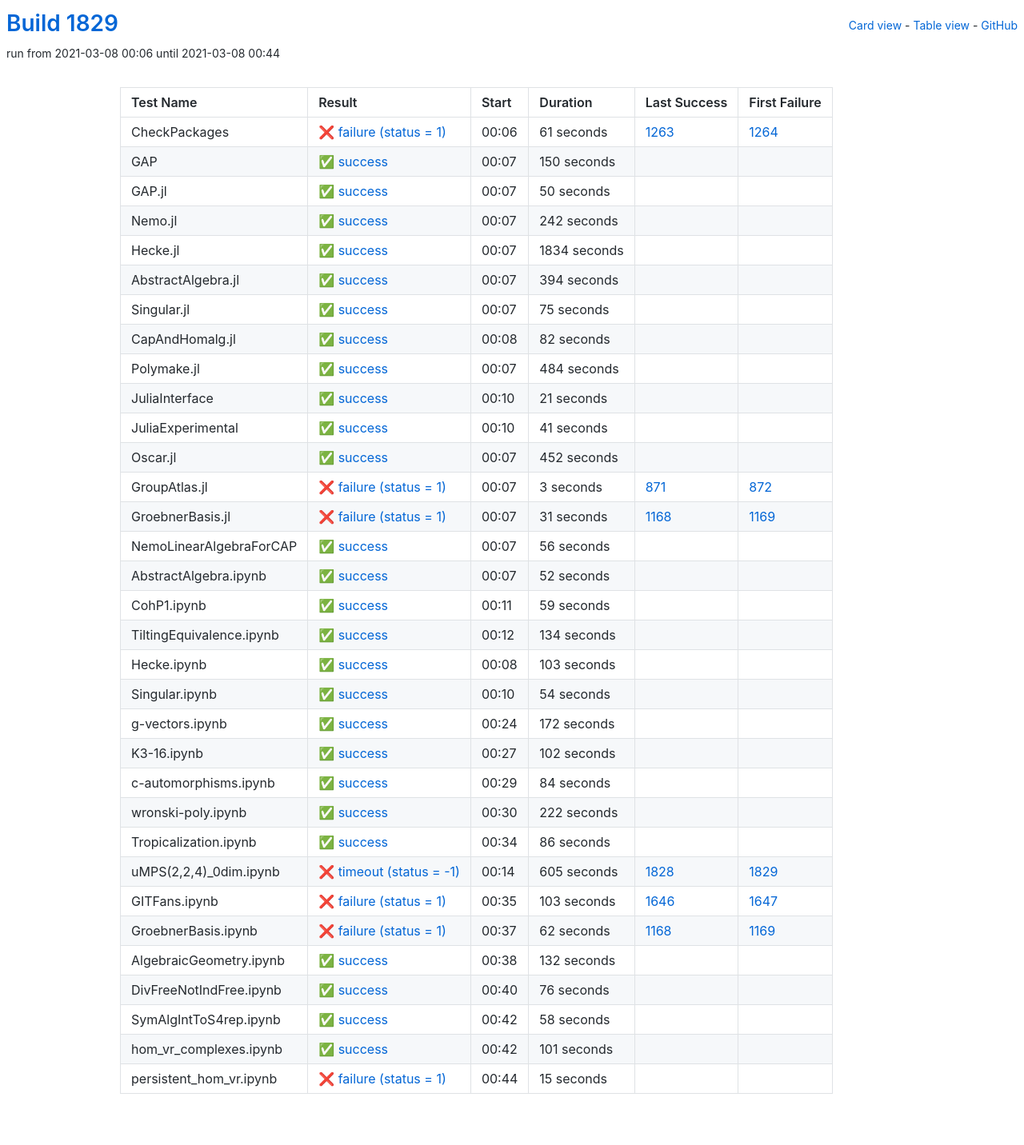
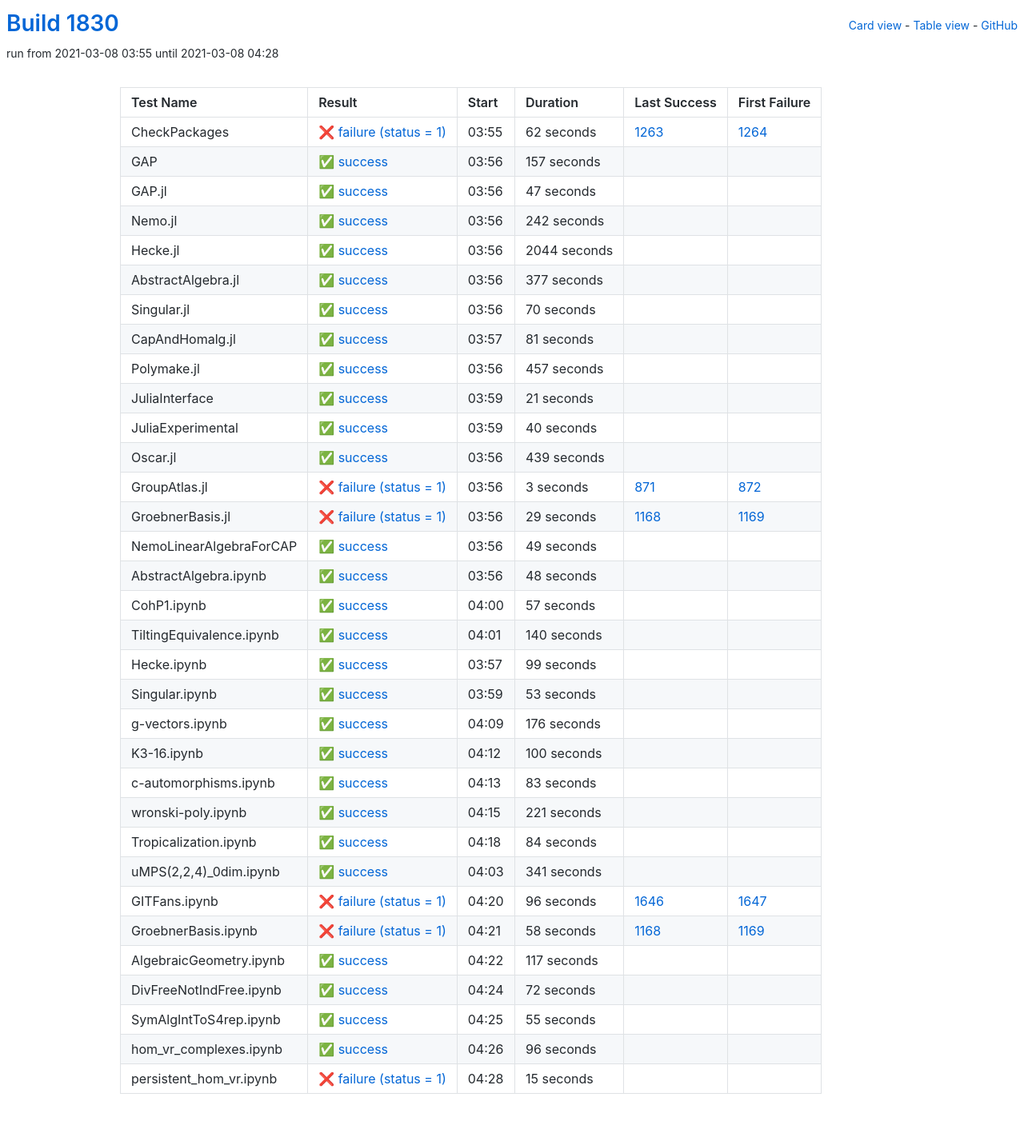
Before and after one commit to oscar-system/oscar-ci-status-stable, a Jekyll site: the page built from table.html, in a window 1280 px wide. Shown: the whole page at 80% size. Built offline with Jekyll 4.4.1, drawn with Linux system fonts in a browser that asks for light colours.

Commit message:
Build #1830

```diff
--- a/_data/ci.yml
+++ b/_data/ci.yml
@@ -1,6 +1,6 @@
 ---
-build: 1829
-build_url: https://oscarci.mathematik.uni-kl.de/job/oscar-stable/1829/
+build: 1830
+build_url: https://oscarci.mathematik.uni-kl.de/job/oscar-stable/1830/
 job: oscar-stable
 organization: oscar-system
 repo: oscar-ci-status-stable
@@ -8,44 +8,44 @@ repourl: https://github.com/oscar-system/oscar-ci-status-stable
 tests:
 - name: CheckPackages
   id: checkpackages
-  log: https://oscarci.mathematik.uni-kl.de/job/oscar-stable/1829/artifact/logs/build-1829/CheckPackages.log
-  start: 2021-03-08 00:06
+  log: https://oscarci.mathematik.uni-kl.de/job/oscar-stable/1830/artifact/logs/build-1830/CheckPackages.log
+  start: 2021-03-08 03:55
   success: false
   exitcode: 1
   status: failure
-  duration: 61
+  duration: 62
   last_success: 1263
   last_success_url: https://oscarci.mathematik.uni-kl.de/job/oscar-stable/1263/
   first_failure: 1264
   first_failure_url: https://oscarci.mathematik.uni-kl.de/job/oscar-stable/1264/
 - name: GAP
   id: gap
-  log: https://oscarci.mathematik.uni-kl.de/job/oscar-stable/1829/artifact/logs/build-1829/GAP.log
-  start: 2021-03-08 00:07
+  log: https://oscarci.mathematik.uni-kl.de/job/oscar-stable/1830/artifact/logs/build-1830/GAP.log
+  start: 2021-03-08 03:56
   success: true
   exitcode: 0
   status: success
-  duration: 150
+  duration: 157
   last_success: false
   last_success_url:
   first_failure: false
   first_failure_url:
 - name: GAP.jl
   id: gap-jl
-  log: https://oscarci.mathematik.uni-kl.de/job/oscar-stable/1829/artifact/logs/build-1829/GAP.jl.log
-  start: 2021-03-08 00:07
+  log: https://oscarci.mathematik.uni-kl.de/job/oscar-stable/1830/artifact/logs/build-1830/GAP.jl.log
+  start: 2021-03-08 03:56
   success: true
   exitcode: 0
   status: success
-  duration: 50
+  duration: 47
   last_success: false
   last_success_url:
   first_failure: false
   first_failure_url:
 - name: Nemo.jl
   id: nemo-jl
-  log: https://oscarci.mathematik.uni-kl.de/job/oscar-stable/1829/artifact/logs/build-1829/Nemo.jl.log
-  start: 2021-03-08 00:07
+  log: https://oscarci.mathematik.uni-kl.de/job/oscar-stable/1830/artifact/logs/build-1830/Nemo.jl.log
+  start: 2021-03-08 03:56
   success: true
   exitcode: 0
   status: success
@@ -56,68 +56,68 @@ tests:
   first_failure_url:
 - name: Hecke.jl
   id: hecke-jl
-  log: https://oscarci.mathematik.uni-kl.de/job/oscar-stable/1829/artifact/logs/build-1829/Hecke.jl.log
-  start: 2021-03-08 00:07
+  log: https://oscarci.mathematik.uni-kl.de/job/oscar-stable/1830/artifact/logs/build-1830/Hecke.jl.log
+  start: 2021-03-08 03:56
   success: true
   exitcode: 0
   status: success
-  duration: 1834
+  duration: 2044
   last_success: false
   last_success_url:
   first_failure: false
   first_failure_url:
 - name: AbstractAlgebra.jl
   id: abstractalgebra-jl
-  log: https://oscarci.mathematik.uni-kl.de/job/oscar-stable/1829/artifact/logs/build-1829/AbstractAlgebra.jl.log
-  start: 2021-03-08 00:07
+  log: https://oscarci.mathematik.uni-kl.de/job/oscar-stable/1830/artifact/logs/build-1830/AbstractAlgebra.jl.log
+  start: 2021-03-08 03:56
   success: true
   exitcode: 0
   status: success
-  duration: 394
+  duration: 377
   last_success: false
   last_success_url:
   first_failure: false
   first_failure_url:
 - name: Singular.jl
   id: singular-jl
-  log: https://oscarci.mathematik.uni-kl.de/job/oscar-stable/1829/artifact/logs/build-1829/Singular.jl.log
-  start: 2021-03-08 00:07
+  log: https://oscarci.mathematik.uni-kl.de/job/oscar-stable/1830/artifact/logs/build-1830/Singular.jl.log
+  start: 2021-03-08 03:56
   success: true
   exitcode: 0
   status: success
-  duration: 75
+  duration: 70
   last_success: false
   last_success_url:
   first_failure: false
   first_failure_url:
 - name: CapAndHomalg.jl
   id: capandhomalg-jl
-  log: https://oscarci.mathematik.uni-kl.de/job/oscar-stable/1829/artifact/logs/build-1829/CapAndHomalg.jl.log
-  start: 2021-03-08 00:08
+  log: https://oscarci.mathematik.uni-kl.de/job/oscar-stable/1830/artifact/logs/build-1830/CapAndHomalg.jl.log
+  start: 2021-03-08 03:57
   success: true
   exitcode: 0
   status: success
-  duration: 82
+  duration: 81
   last_success: false
   last_success_url:
   first_failure: false
   first_failure_url:
 - name: Polymake.jl
   id: polymake-jl
-  log: https://oscarci.mathematik.uni-kl.de/job/oscar-stable/1829/artifact/logs/build-1829/Polymake.jl.log
-  start: 2021-03-08 00:07
+  log: https://oscarci.mathematik.uni-kl.de/job/oscar-stable/1830/artifact/logs/build-1830/Polymake.jl.log
+  start: 2021-03-08 03:56
   success: true
   exitcode: 0
   status: success
-  duration: 484
+  duration: 457
   last_success: false
   last_success_url:
   first_failure: false
   first_failure_url:
 - name: JuliaInterface
   id: juliainterface
-  log: https://oscarci.mathematik.uni-kl.de/job/oscar-stable/1829/artifact/logs/build-1829/JuliaInterface.log
-  start: 2021-03-08 00:10
+  log: https://oscarci.mathematik.uni-kl.de/job/oscar-stable/1830/artifact/logs/build-1830/JuliaInterface.log
+  start: 2021-03-08 03:59
   success: true
   exitcode: 0
   status: success
@@ -128,32 +128,32 @@ tests:
   first_failure_url:
 - name: JuliaExperimental
   id: juliaexperimental
-  log: https://oscarci.mathematik.uni-kl.de/job/oscar-stable/1829/artifact/logs/build-1829/JuliaExperimental.log
-  start: 2021-03-08 00:10
+  log: https://oscarci.mathematik.uni-kl.de/job/oscar-stable/1830/artifact/logs/build-1830/JuliaExperimental.log
+  start: 2021-03-08 03:59
   success: true
   exitcode: 0
   status: success
-  duration: 41
+  duration: 40
   last_success: false
   last_success_url:
   first_failure: false
   first_failure_url:
 - name: Oscar.jl
   id: oscar-jl
-  log: https://oscarci.mathematik.uni-kl.de/job/oscar-stable/1829/artifact/logs/build-1829/Oscar.jl.log
-  start: 2021-03-08 00:07
+  log: https://oscarci.mathematik.uni-kl.de/job/oscar-stable/1830/artifact/logs/build-1830/Oscar.jl.log
+  start: 2021-03-08 03:56
   success: true
   exitcode: 0
   status: success
-  duration: 452
+  duration: 439
   last_success: false
   last_success_url:
   first_failure: false
   first_failure_url:
 - name: GroupAtlas.jl
   id: groupatlas-jl
-  log: https://oscarci.mathematik.uni-kl.de/job/oscar-stable/1829/artifact/logs/build-1829/GroupAtlas.jl.log
-  start: 2021-03-08 00:07
+  log: https://oscarci.mathematik.uni-kl.de/job/oscar-stable/1830/artifact/logs/build-1830/GroupAtlas.jl.log
+  start: 2021-03-08 03:56
   success: false
   exitcode: 1
   status: failure
@@ -164,116 +164,140 @@ tests:
   first_failure_url: https://oscarci.mathematik.uni-kl.de/job/oscar-stable/872/
 - name: GroebnerBasis.jl
   id: groebnerbasis-jl
-  log: https://oscarci.mathematik.uni-kl.de/job/oscar-stable/1829/artifact/logs/build-1829/GroebnerBasis.jl.log
-  start: 2021-03-08 00:07
+  log: https://oscarci.mathematik.uni-kl.de/job/oscar-stable/1830/artifact/logs/build-1830/GroebnerBasis.jl.log
+  start: 2021-03-08 03:56
   success: false
   exitcode: 1
   status: failure
-  duration: 31
+  duration: 29
   last_success: 1168
   last_success_url: https://oscarci.mathematik.uni-kl.de/job/oscar-stable/1168/
   first_failure: 1169
   first_failure_url: https://oscarci.mathematik.uni-kl.de/job/oscar-stable/1169/
 - name: NemoLinearAlgebraForCAP
   id: nemolinearalgebraforcap
-  log: https://oscarci.mathematik.uni-kl.de/job/oscar-stable/1829/artifact/logs/build-1829/NemoLinearAlgebraForCAP.log
-  start: 2021-03-08 00:07
+  log: https://oscarci.mathematik.uni-kl.de/job/oscar-stable/1830/artifact/logs/build-1830/NemoLinearAlgebraForCAP.log
+  start: 2021-03-08 03:56
   success: true
   exitcode: 0
   status: success
-  duration: 56
+  duration: 49
   last_success: false
   last_success_url:
   first_failure: false
   first_failure_url:
 - name: AbstractAlgebra.ipynb
   id: abstractalgebra-ipynb
-  log: https://oscarci.mathematik.uni-kl.de/job/oscar-stable/1829/artifact/logs/build-1829/AbstractAlgebra.ipynb.log
-  start: 2021-03-08 00:07
+  log: https://oscarci.mathematik.uni-kl.de/job/oscar-stable/1830/artifact/logs/build-1830/AbstractAlgebra.ipynb.log
+  start: 2021-03-08 03:56
   success: true
   exitcode: 0
   status: success
-  duration: 52
+  duration: 48
   last_success: false
   last_success_url:
   first_failure: false
   first_failure_url:
 - name: CohP1.ipynb
   id: cohp1-ipynb
-  log: https://oscarci.mathematik.uni-kl.de/job/oscar-stable/1829/artifact/logs/build-1829/CohP1.ipynb.log
-  start: 2021-03-08 00:11
+  log: https://oscarci.mathematik.uni-kl.de/job/oscar-stable/1830/artifact/logs/build-1830/CohP1.ipynb.log
+  start: 2021-03-08 04:00
   success: true
   exitcode: 0
   status: success
-  duration: 59
+  duration: 57
   last_success: false
   last_success_url:
   first_failure: false
   first_failure_url:
 - name: TiltingEquivalence.ipynb
   id: tiltingequivalence-ipynb
-  log: https://oscarci.mathematik.uni-kl.de/job/oscar-stable/1829/artifact/logs/build-1829/TiltingEquivalence.ipynb.log
-  start: 2021-03-08 00:12
+  log: https://oscarci.mathematik.uni-kl.de/job/oscar-stable/1830/artifact/logs/build-1830/TiltingEquivalence.ipynb.log
+  start: 2021-03-08 04:01
   success: true
   exitcode: 0
   status: success
-  duration: 134
+  duration: 140
   last_success: false
   last_success_url:
   first_failure: false
   first_failure_url:
 - name: Hecke.ipynb
   id: hecke-ipynb
-  log: https://oscarci.mathematik.uni-kl.de/job/oscar-stable/1829/artifact/logs/build-1829/Hecke.ipynb.log
-  start: 2021-03-08 00:08
+  log: https://oscarci.mathematik.uni-kl.de/job/oscar-stable/1830/artifact/logs/build-1830/Hecke.ipynb.log
+  start: 2021-03-08 03:57
   success: true
   exitcode: 0
   status: success
-  duration: 103
+  duration: 99
   last_success: false
   last_success_url:
   first_failure: false
   first_failure_url:
 - name: Singular.ipynb
   id: singular-ipynb
-  log: https://oscarci.mathematik.uni-kl.de/job/oscar-stable/1829/artifact/logs/build-1829/Singular.ipynb.log
-  start: 2021-03-08 00:10
+  log: https://oscarci.mathematik.uni-kl.de/job/oscar-stable/1830/artifact/logs/build-1830/Singular.ipynb.log
+  start: 2021-03-08 03:59
   success: true
   exitcode: 0
   status: success
-  duration: 54
+  duration: 53
   last_success: false
   last_success_url:
   first_failure: false
   first_failure_url:
 - name: g-vectors.ipynb
   id: g-vectors-ipynb
-  log: https://oscarci.mathematik.uni-kl.de/job/oscar-stable/1829/artifact/logs/build-1829/g-vectors.ipynb.log
-  start: 2021-03-08 00:24
+  log: https://oscarci.mathematik.uni-kl.de/job/oscar-stable/1830/artifact/logs/build-1830/g-vectors.ipynb.log
+  start: 2021-03-08 04:09
   success: true
   exitcode: 0
   status: success
-  duration: 172
+  duration: 176
   last_success: false
   last_success_url:
   first_failure: false
   first_failure_url:
 - name: K3-16.ipynb
   id: k3-16-ipynb
-  log: https://oscarci.mathematik.uni-kl.de/job/oscar-stable/1829/artifact/logs/build-1829/K3-16.ipynb.log
-  start: 2021-03-08 00:27
+  log: https://oscarci.mathematik.uni-kl.de/job/oscar-stable/1830/artifact/logs/build-1830/K3-16.ipynb.log
+  start: 2021-03-08 04:12
   success: true
   exitcode: 0
   status: success
-  duration: 102
+  duration: 100
   last_success: false
   last_success_url:
   first_failure: false
   first_failure_url:
 - name: c-automorphisms.ipynb
   id: c-automorphisms-ipynb
-  log: https://oscarci.mathematik.uni-kl.de/job/oscar-stable/1829/artifact/logs/build-1829/c-automorphisms.ipynb.log
-  start: 2021-03-08 00:29
+  log: https://oscarci.mathematik.uni-kl.de/job/oscar-stable/1830/artifact/logs/build-1830/c-automorphisms.ipynb.log
+  start: 2021-03-08 04:13
+  success: true
+  exitcode: 0
+  status: success
+  duration: 83
+  last_success: false
+  last_success_url:
+  first_failure: false
+  first_failure_url:
+- name: wronski-poly.ipynb
+  id: wronski-poly-ipynb
+  log: https://oscarci.mathematik.uni-kl.de/job/oscar-stable/1830/artifact/logs/build-1830/wronski-poly.ipynb.log
+  start: 2021-03-08 04:15
+  success: true
+  exitcode: 0
+  status: success
+  duration: 221
+  last_success: false
+  last_success_url:
+  first_failure: false
+  first_failure_url:
+- name: Tropicalization.ipynb
+  id: tropicalization-ipynb
+  log: https://oscarci.mathematik.uni-kl.de/job/oscar-stable/1830/artifact/logs/build-1830/Tropicalization.ipynb.log
+  start: 2021-03-08 04:18
   success: true
   exitcode: 0
   status: success
@@ -282,118 +306,94 @@ tests:
   last_success_url:
   first_failure: false
   first_failure_url:
-- name: wronski-poly.ipynb
-  id: wronski-poly-ipynb
-  log: https://oscarci.mathematik.uni-kl.de/job/oscar-stable/1829/artifact/logs/build-1829/wronski-poly.ipynb.log
-  start: 2021-03-08 00:30
+- name: uMPS(2,2,4)_0dim.ipynb
+  id: umps-2-2-4-0dim-ipynb
+  log: https://oscarci.mathematik.uni-kl.de/job/oscar-stable/1830/artifact/logs/build-1830/uMPS-2-2-4-_0dim.ipynb.log
+  start: 2021-03-08 04:03
   success: true
   exitcode: 0
   status: success
-  duration: 222
+  duration: 341
   last_success: false
   last_success_url:
   first_failure: false
   first_failure_url:
-- name: Tropicalization.ipynb
-  id: tropicalization-ipynb
-  log: https://oscarci.mathematik.uni-kl.de/job/oscar-stable/1829/artifact/logs/build-1829/Tropicalization.ipynb.log
-  start: 2021-03-08 00:34
-  success: true
-  exitcode: 0
-  status: success
-  duration: 86
-  last_success: false
-  last_success_url:
-  first_failure: false
-  first_failure_url:
-- name: uMPS(2,2,4)_0dim.ipynb
-  id: umps-2-2-4-0dim-ipynb
-  log: https://oscarci.mathematik.uni-kl.de/job/oscar-stable/1829/artifact/logs/build-1829/uMPS-2-2-4-_0dim.ipynb.log
-  start: 2021-03-08 00:14
-  success: false
-  exitcode: -1
-  status: timeout
-  duration: 605
-  last_success: 1828
-  last_success_url: https://oscarci.mathematik.uni-kl.de/job/oscar-stable/1828/
-  first_failure: 1829
-  first_failure_url: https://oscarci.mathematik.uni-kl.de/job/oscar-stable/1829/
 - name: GITFans.ipynb
   id: gitfans-ipynb
-  log: https://oscarci.mathematik.uni-kl.de/job/oscar-stable/1829/artifact/logs/build-1829/GITFans.ipynb.log
-  start: 2021-03-08 00:35
+  log: https://oscarci.mathematik.uni-kl.de/job/oscar-stable/1830/artifact/logs/build-1830/GITFans.ipynb.log
+  start: 2021-03-08 04:20
   success: false
   exitcode: 1
   status: failure
-  duration: 103
+  duration: 96
   last_success: 1646
   last_success_url: https://oscarci.mathematik.uni-kl.de/job/oscar-stable/1646/
   first_failure: 1647
   first_failure_url: https://oscarci.mathematik.uni-kl.de/job/oscar-stable/1647/
 - name: GroebnerBasis.ipynb
   id: groebnerbasis-ipynb
-  log: https://oscarci.mathematik.uni-kl.de/job/oscar-stable/1829/artifact/logs/build-1829/GroebnerBasis.ipynb.log
-  start: 2021-03-08 00:37
+  log: https://oscarci.mathematik.uni-kl.de/job/oscar-stable/1830/artifact/logs/build-1830/GroebnerBasis.ipynb.log
+  start: 2021-03-08 04:21
   success: false
   exitcode: 1
   status: failure
-  duration: 62
+  duration: 58
   last_success: 1168
   last_success_url: https://oscarci.mathematik.uni-kl.de/job/oscar-stable/1168/
   first_failure: 1169
   first_failure_url: https://oscarci.mathematik.uni-kl.de/job/oscar-stable/1169/
 - name: AlgebraicGeometry.ipynb
   id: algebraicgeometry-ipynb
-  log: https://oscarci.mathematik.uni-kl.de/job/oscar-stable/1829/artifact/logs/build-1829/AlgebraicGeometry.ipynb.log
-  start: 2021-03-08 00:38
+  log: https://oscarci.mathematik.uni-kl.de/job/oscar-stable/1830/artifact/logs/build-1830/AlgebraicGeometry.ipynb.log
+  start: 2021-03-08 04:22
   success: true
   exitcode: 0
   status: success
-  duration: 132
+  duration: 117
   last_success: false
   last_success_url:
   first_failure: false
   first_failure_url:
 - name: DivFreeNotIndFree.ipynb
   id: divfreenotindfree-ipynb
-  log: https://oscarci.mathematik.uni-kl.de/job/oscar-stable/1829/artifact/logs/build-1829/DivFreeNotIndFree.ipynb.log
-  start: 2021-03-08 00:40
+  log: https://oscarci.mathematik.uni-kl.de/job/oscar-stable/1830/artifact/logs/build-1830/DivFreeNotIndFree.ipynb.log
+  start: 2021-03-08 04:24
   success: true
   exitcode: 0
   status: success
-  duration: 76
+  duration: 72
   last_success: false
   last_success_url:
   first_failure: false
   first_failure_url:
 - name: SymAlgIntToS4rep.ipynb
   id: symalginttos4rep-ipynb
-  log: https://oscarci.mathematik.uni-kl.de/job/oscar-stable/1829/artifact/logs/build-1829/SymAlgIntToS4rep.ipynb.log
-  start: 2021-03-08 00:42
+  log: https://oscarci.mathematik.uni-kl.de/job/oscar-stable/1830/artifact/logs/build-1830/SymAlgIntToS4rep.ipynb.log
+  start: 2021-03-08 04:25
   success: true
   exitcode: 0
   status: success
-  duration: 58
+  duration: 55
   last_success: false
   last_success_url:
   first_failure: false
   first_failure_url:
 - name: hom_vr_complexes.ipynb
   id: hom-vr-complexes-ipynb
-  log: https://oscarci.mathematik.uni-kl.de/job/oscar-stable/1829/artifact/logs/build-1829/hom_vr_complexes.ipynb.log
-  start: 2021-03-08 00:42
+  log: https://oscarci.mathematik.uni-kl.de/job/oscar-stable/1830/artifact/logs/build-1830/hom_vr_complexes.ipynb.log
+  start: 2021-03-08 04:26
   success: true
   exitcode: 0
   status: success
-  duration: 101
+  duration: 96
   last_success: false
   last_success_url:
   first_failure: false
   first_failure_url:
 - name: persistent_hom_vr.ipynb
   id: persistent-hom-vr-ipynb
-  log: https://oscarci.mathematik.uni-kl.de/job/oscar-stable/1829/artifact/logs/build-1829/persistent_hom_vr.ipynb.log
-  start: 2021-03-08 00:44
+  log: https://oscarci.mathematik.uni-kl.de/job/oscar-stable/1830/artifact/logs/build-1830/persistent_hom_vr.ipynb.log
+  start: 2021-03-08 04:28
   success: false
   exitcode: 1
   status: failure
```
Also changed, not shown: README.md.
